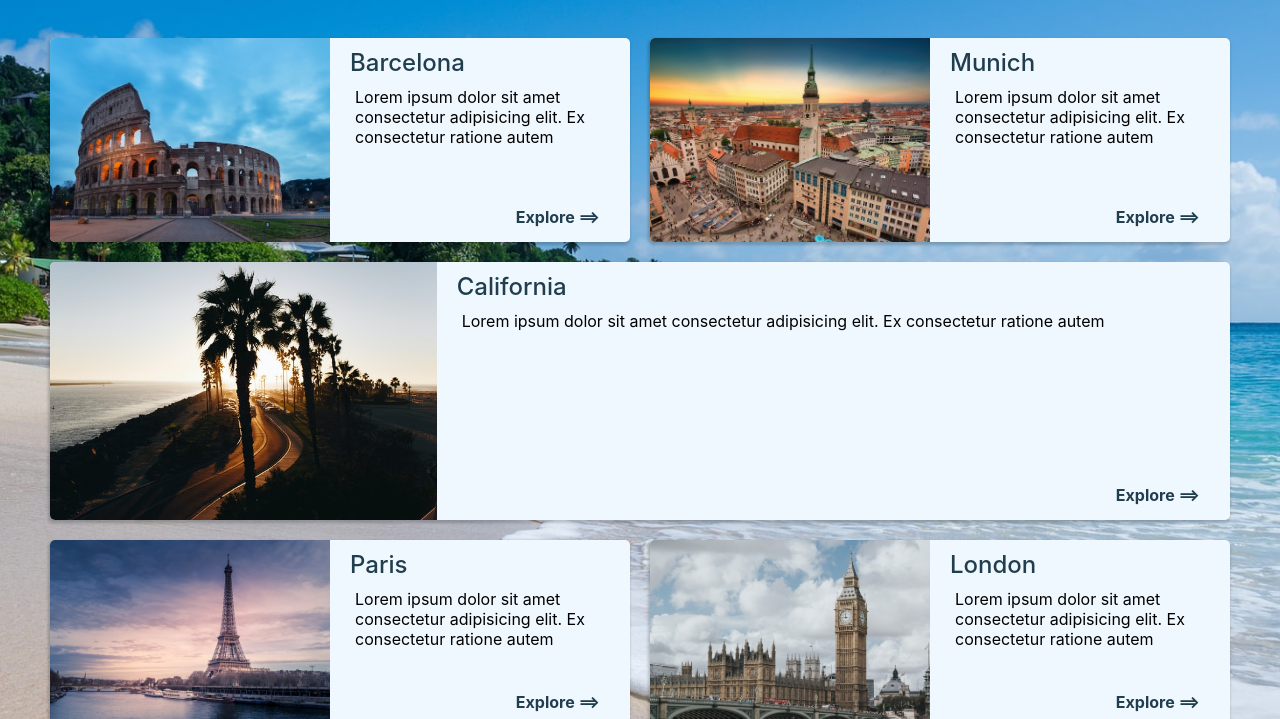
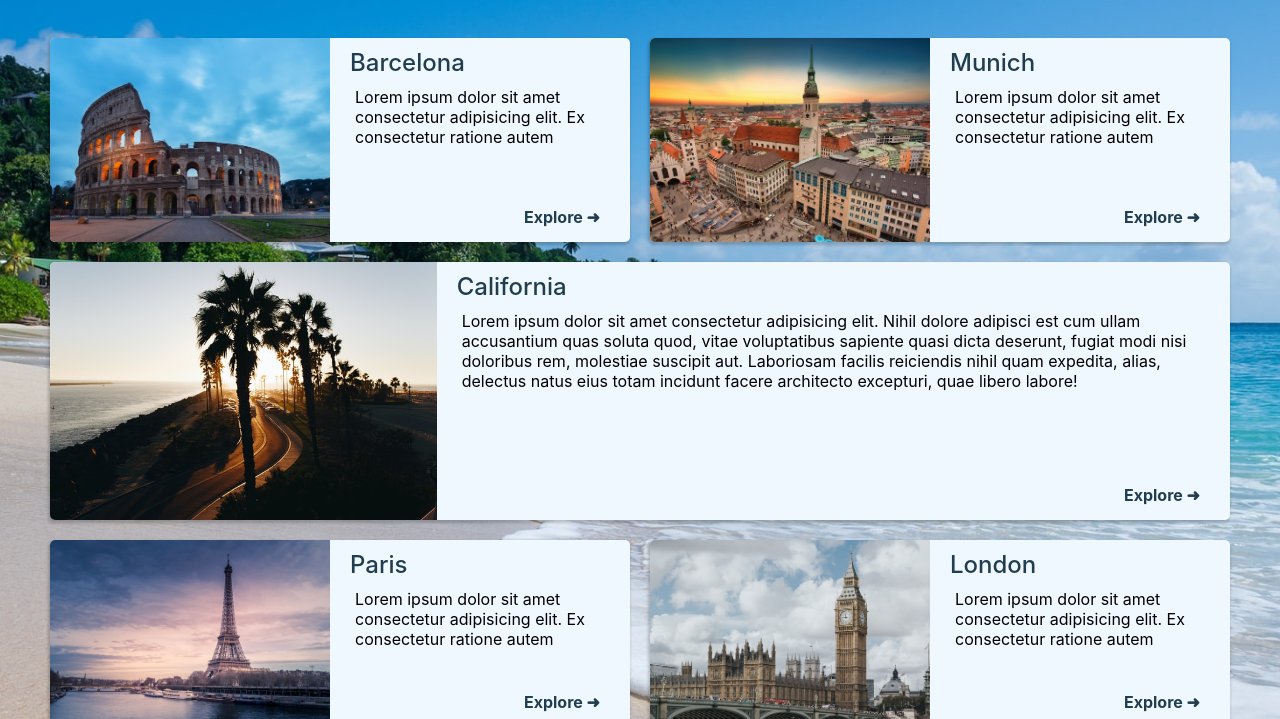
Before and after one commit to Belalsalah74/Travel-Goals, a plain HTML site: page places.html in a window 1280 px wide. Shown: the part 81-800 px from the top of the page. Drawn offline with Linux system fonts and the light colour scheme.

Commit message:
added google fonts and minor changes

```diff
--- a/places.css
+++ b/places.css
@@ -1,12 +1,8 @@
 body {
-    background-color: rgb(127,
-            225,
-            255, .30);
+    background-color: #7fe1ff4d;
     padding: 0;
     margin: 0;
 }
-
-
 
 .container {
     display: grid;
@@ -58,20 +54,16 @@ body {
     padding: .5rem;
 }
 
+
 .card-img {
     width: 100%;
     height: 100%;
     object-fit: cover;
-
 }
 
 .card-wide {
     grid-column: 1/3;
     display: grid;
-    grid-template-columns: repeat(3, 1fr);
+    grid-template-columns: 1fr 2fr;
 
 }
-
-.card-wide .card-content {
-    grid-column: 2/4;
-}
--- a/places.html
+++ b/places.html
@@ -2,8 +2,13 @@
 <html lang="en">
   <head>
     <meta charset="UTF-8" />
-    <meta http-equiv="X-UA-Compatible" content="IE=edge" />
     <meta name="viewport" content="width=device-width, initial-scale=1.0" />
+    <link rel="preconnect" href="https://fonts.googleapis.com" />
+    <link rel="preconnect" href="https://fonts.gstatic.com" crossorigin />
+    <link
+      href="https://fonts.googleapis.com/css2?family=Inter:wght@400;500;600;700&display=swap"
+      rel="stylesheet"
+    />
     <link rel="stylesheet" href="style.css" />
     <link rel="stylesheet" href="places.css" />
     <title>Places</title>
@@ -26,7 +31,7 @@
             consectetur ratione autem
           </p>
           <a class="link" href="https://en.wikipedia.org/wiki/Barcelona"
-            >Explore ==></a
+            >Explore &#10140</a
           >
         </div>
       </div>
@@ -40,7 +45,7 @@
             consectetur ratione autem
           </p>
           <a class="link" href="https://en.wikipedia.org/wiki/Munich"
-            >Explore ==></a
+            >Explore &#10140</a
           >
         </div>
       </div>
@@ -50,11 +55,10 @@
         <div class="card-content">
           <h2 class="card-heading">California</h2>
           <p class="card-detail">
-            Lorem ipsum dolor sit amet consectetur adipisicing elit. Ex
-            consectetur ratione autem
+            Lorem ipsum dolor sit amet consectetur adipisicing elit. Nihil dolore adipisci est cum ullam accusantium quas soluta quod, vitae voluptatibus sapiente quasi dicta deserunt, fugiat modi nisi doloribus rem, molestiae suscipit aut. Laboriosam facilis reiciendis nihil quam expedita, alias, delectus natus eius totam incidunt facere architecto excepturi, quae libero labore!
           </p>
           <a class="link" href="https://en.wikipedia.org/wiki/california"
-            >Explore ==></a
+            >Explore &#10140</a
           >
         </div>
       </div>
@@ -67,7 +71,7 @@
             consectetur ratione autem
           </p>
           <a class="link" href="https://en.wikipedia.org/wiki/Paris"
-            >Explore ==></a
+            >Explore &#10140</a
           >
         </div>
       </div>
@@ -81,7 +85,7 @@
             consectetur ratione autem
           </p>
           <a class="link" href="https://en.wikipedia.org/wiki/London"
-            >Explore ==></a
+            >Explore &#10140</a
           >
         </div>
       </div>
@@ -91,11 +95,10 @@
         <div class="card-content">
           <h2 class="card-heading">Rome</h2>
           <p class="card-detail">
-            Lorem ipsum dolor sit amet consectetur adipisicing elit. Ex
-            consectetur ratione autem
+           Lorem ipsum dolor sit amet consectetur adipisicing elit. Nihil dolore adipisci est cum ullam accusantium quas soluta quod, vitae voluptatibus sapiente quasi dicta deserunt, fugiat modi nisi doloribus rem, molestiae suscipit aut. Laboriosam facilis reiciendis nihil quam expedita, alias, delectus natus eius totam incidunt facere architecto excepturi, quae libero labore!
           </p>
           <a class="link" href="https://en.wikipedia.org/wiki/Rome"
-            >Explore ==></a
+            >Explore &#10140</a
           >
         </div>
       </div>
--- a/style.css
+++ b/style.css
@@ -9,22 +9,28 @@ html {
 }
 
 body {
-    font-family: Inter;
+    font-family: Inter system-ui, -apple-system, BlinkMacSystemFont, 'Segoe UI', Roboto, Oxygen, Ubuntu, Cantarell, 'Open Sans', 'Helvetica Neue', sans-serif;
     font-size: 1.6rem;
     margin: 0;
     padding: 0;
     background-image: url(./images/sea.jpg);
     background-size: cover;
     background-position: center;
-    background-attachment: scroll;
 }
 
 main {
-
     text-align: center;
     padding-top: 10rem;
 }
 
+a {
+    text-decoration: none;
+}
+
+a:hover {
+    background-color: #2c2c0520;
+    border-radius: 3px;
+}
 .nav {
 
     width: 100%;
@@ -35,18 +41,10 @@ main {
     padding: 0 1rem;
 }
 
-a {
-    text-decoration: none;
-}
 
 .li a {
     color: #ff0;
     padding: 2rem 1rem;
-}
-
-a:hover {
-    background-color: #2c2c0520;
-    border-radius: 3px;
 }
 
 .brand {
@@ -85,7 +83,7 @@ a:hover {
 
 }
 
-.hero-container p {
+.hero-container p{
     color: rgb(206, 206, 206);
     text-transform: capitalize;
     margin-bottom: 2rem;
@@ -111,6 +109,7 @@ a:hover {
 .highlights {
     background-color: #c2ebec50;
     padding: 4rem;
+    margin-bottom: 5rem;
 }
 
 .img-container {
@@ -129,10 +128,6 @@ a:hover {
     margin: 0 0 2rem;
 }
 
-.highlights,
-p {
-    color: dodgerblue;
-}
 
 .img-detail img {
     width: 350px;
```
Also changed, not shown: index.html (+6 -1 lines).
